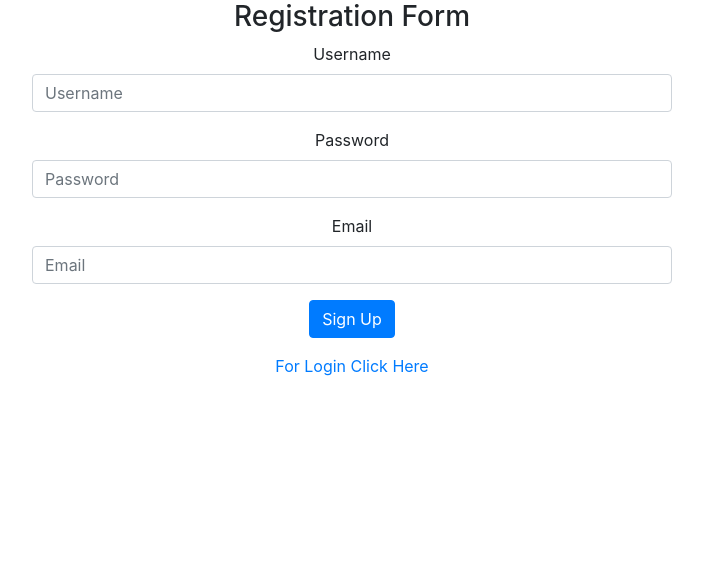
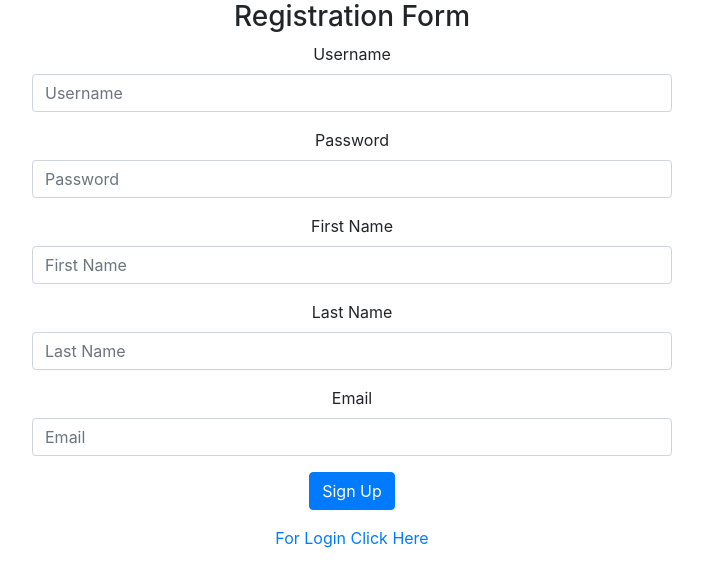
Before and after one commit to smittynusmc/Software-Engineering---Snakes, a CodeIgniter app: page /database/index.php/user_authentication/new_user_registration in a window 1280 px wide. Shown: the top 587 px of the page, without its empty margins (288-991 px from the left). Run offline with CodeIgniter, Linux system fonts and the light colour scheme; some libraries are stand-ins or nearby versions.

Commit message:
add firstname, lastname to registration page

```diff
--- a/application/controllers/User_Authentication.php
+++ b/application/controllers/User_Authentication.php
@@ -35,13 +35,17 @@ Class User_Authentication extends CI_Controller {
         $this->form_validation->set_rules('username', 'Username', 'trim|required');
         $this->form_validation->set_rules('email', 'Email', 'trim|required');
         $this->form_validation->set_rules('password', 'Password', 'trim|required');
+        $this->form_validation->set_rules('firstname', 'First Name', 'trim|required');
+        $this->form_validation->set_rules('lastname', 'Last Name', 'trim|required');
         if ($this->form_validation->run() == FALSE) {
             $this->load->view('registration_form');
         } else {
             $data = array(
                 'user_name' => $this->input->post('username'),
                 'user_email' => $this->input->post('email'),
-                'user_password' => $this->input->post('password')
+                'user_password' => $this->input->post('password'),
+                'firstname' => $this->input->post('firstname'),
+                'lastname' => $this->input->post('lastname')
             );
             $result = $this->login_database->registration_insert($data);
             if ($result == TRUE) {
--- a/application/views/registration_form.php
+++ b/application/views/registration_form.php
@@ -38,9 +38,19 @@ defined('BASEPATH') OR exit('No direct script access allowed');
                             <input type="password" class="form-control" name="password" id="password" placeholder="Password">
                         </div>
                         <div class="form-group">
+                            <label for="firstname">First Name</label>
+                            <input type="firstname" class="form-control" name="firstname" id="email" placeholder="First Name">
+                        </div>
+
+                        <div class="form-group">
+                            <label for="lastname">Last Name</label>
+                            <input type="lastname" class="form-control" name="lastname" id="email" placeholder="Last Name">
+                        </div>
+                        <div class="form-group">
                             <label for="email">Email</label>
                             <input type="email" class="form-control" name="email" id="email" placeholder="Email">
                         </div>
+
                     </div>
                     <div class="box-footer">
                         <button type="submit" class="btn btn-primary">Sign Up</button>
```
